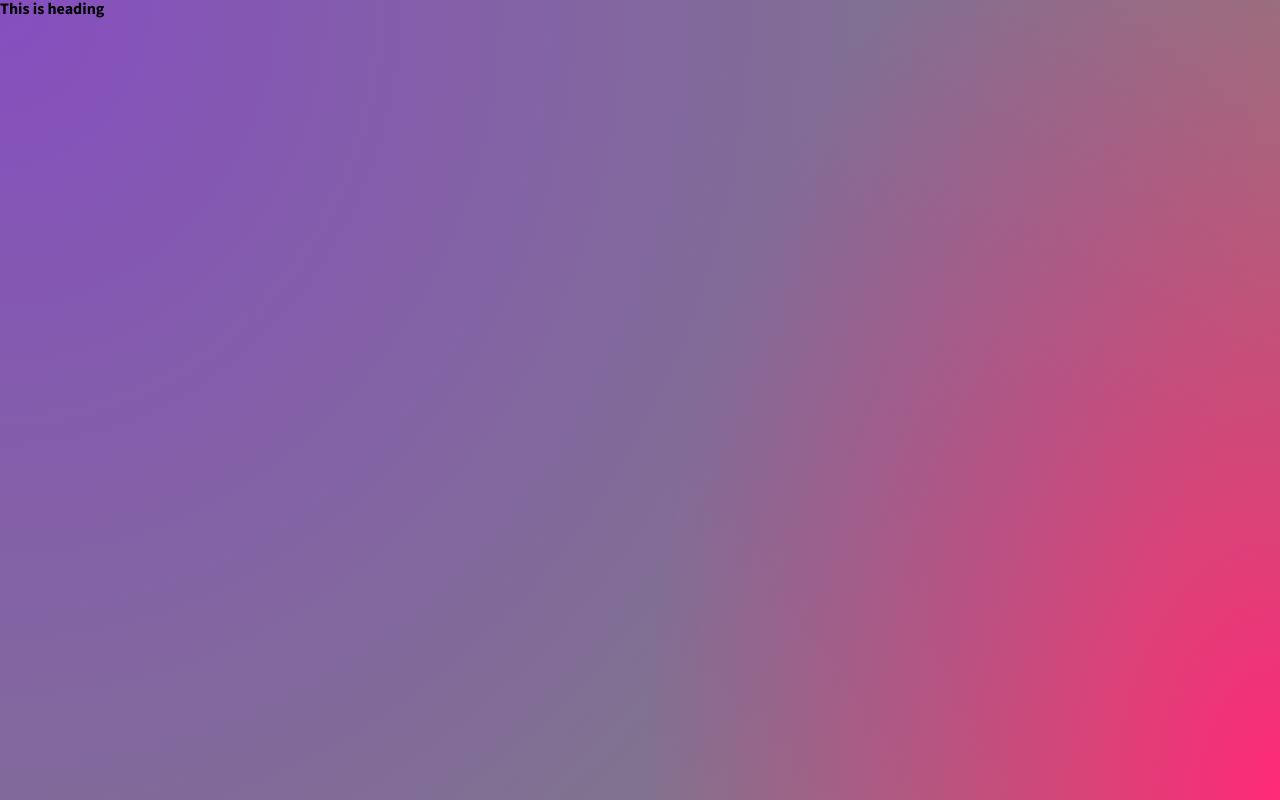
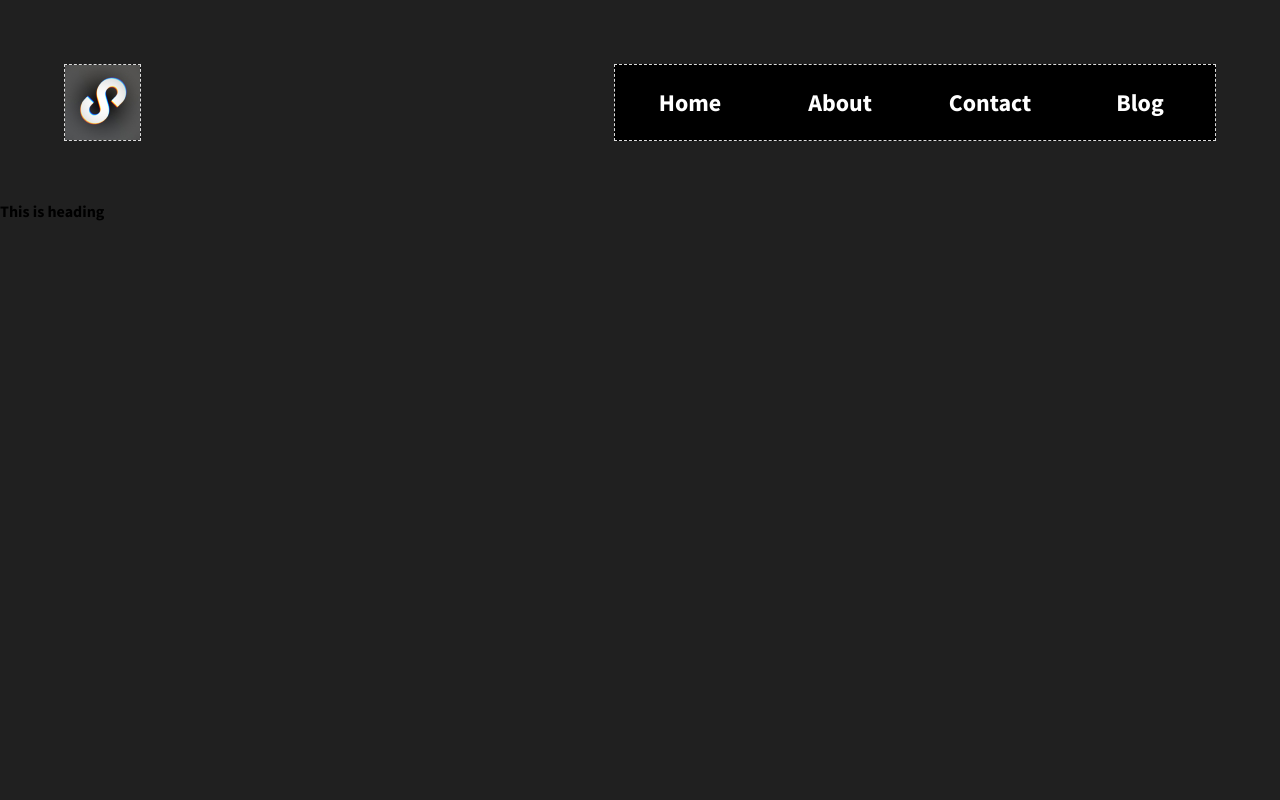
Before and after one commit to susickypavel/frontendista.cz, a Next.js app: page / in a window 1280 px wide. Built offline with nearby package versions, Linux system fonts and the light colour scheme.

Commit message:
feat: navigation

```diff
--- a/pages/_app.tsx
+++ b/pages/_app.tsx
@@ -9,6 +9,7 @@ import { DefaultSeo } from "next-seo";
 
 import { GlobalStyle } from "src/styles/global-css";
 import { CSSReset } from "src/styles/reset-css";
+import { SiteNavigation } from "src/components/navigation/navigation.component";
 
 const MyApp: React.FC<AppProps> = ({ Component, pageProps }) => {
   const { asPath } = useRouter();
@@ -27,6 +28,7 @@ const MyApp: React.FC<AppProps> = ({ Component, pageProps }) => {
           cardType: "summary",
         }}
       />
+      <SiteNavigation />
       <Component {...pageProps} />
     </Fragment>
   );
--- /dev/null
+++ b/src/components/navigation/navigation.component.tsx
@@ -0,0 +1,93 @@
+import React from "react";
+import Link from "next/link";
+
+import styled from "styled-components";
+
+const Navigation = styled.nav`
+  display: flex;
+  height: 75px;
+  max-width: 1536px;
+
+  padding: 64px;
+  margin-left: auto;
+`;
+
+const Logo = styled.img`
+  border: 1px dashed #dddddd;
+`;
+
+const Links = styled.div`
+  border: 1px dashed #dddddd;
+  background: black;
+
+  height: 100%;
+  display: flex;
+  margin-left: auto;
+
+  & a {
+    color: white;
+    text-decoration: none;
+    font-weight: bold;
+    font-size: 24px;
+
+    width: 150px;
+    height: 100%;
+
+    display: flex;
+    justify-content: center;
+    align-items: center;
+  }
+`;
+
+interface NavigationLinkItem {
+  name: string;
+  href: string;
+}
+
+interface LinkProps {
+  link: NavigationLinkItem;
+}
+
+const NavigationLink: React.FC<LinkProps> = ({ link: { name, href } }) => {
+  return (
+    <Link href={href}>
+      <a>{name}</a>
+    </Link>
+  );
+};
+
+const links: NavigationLinkItem[] = [
+  {
+    name: "Home",
+    href: "/",
+  },
+  {
+    name: "About",
+    href: "/about",
+  },
+  {
+    name: "Contact",
+    href: "/contact",
+  },
+  {
+    name: "Blog",
+    href: "/blog",
+  },
+];
+
+export const SiteNavigation: React.FC = () => {
+  return (
+    <Navigation>
+      <Link href="/">
+        <a>
+          <Logo src="/logo.jpg" />
+        </a>
+      </Link>
+      <Links>
+        {links.map(link => (
+          <NavigationLink link={link} key={link.name} />
+        ))}
+      </Links>
+    </Navigation>
+  );
+};
--- a/src/styles/global-css.tsx
+++ b/src/styles/global-css.tsx
@@ -1,15 +1,12 @@
 import { createGlobalStyle } from "styled-components";
 
 export const GlobalStyle = createGlobalStyle`
-    * {
-        box-sizing: border-box;
-    }
+
 
     body {
-        background:radial-gradient(100% 177.78% at 0% 0%, rgba(140, 30, 255, 0.5) 0%, rgba(0, 0, 0, 0) 100%), radial-gradient(50% 126.69% at 100% 100%, #FF2975 0%, rgba(0, 0, 0, 0.5) 100%);
+        background: #202020;
         min-height: 100vh;
         font-family: "Source Sans Pro";
-        border: 1px dashed black;
     }
 
     @font-face {
```
Also changed, not shown: public/logo.jpg (added), 1 other file (tests, documents, lock files or other folders).
